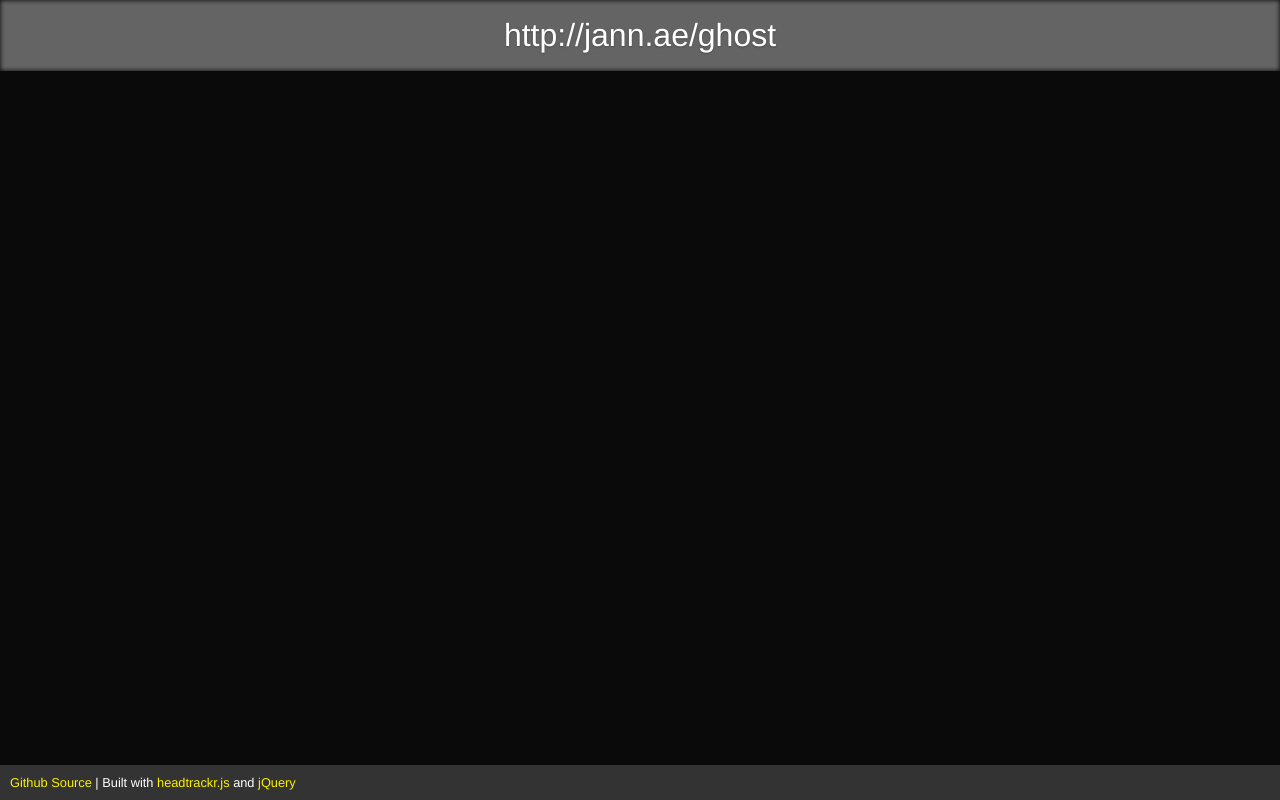
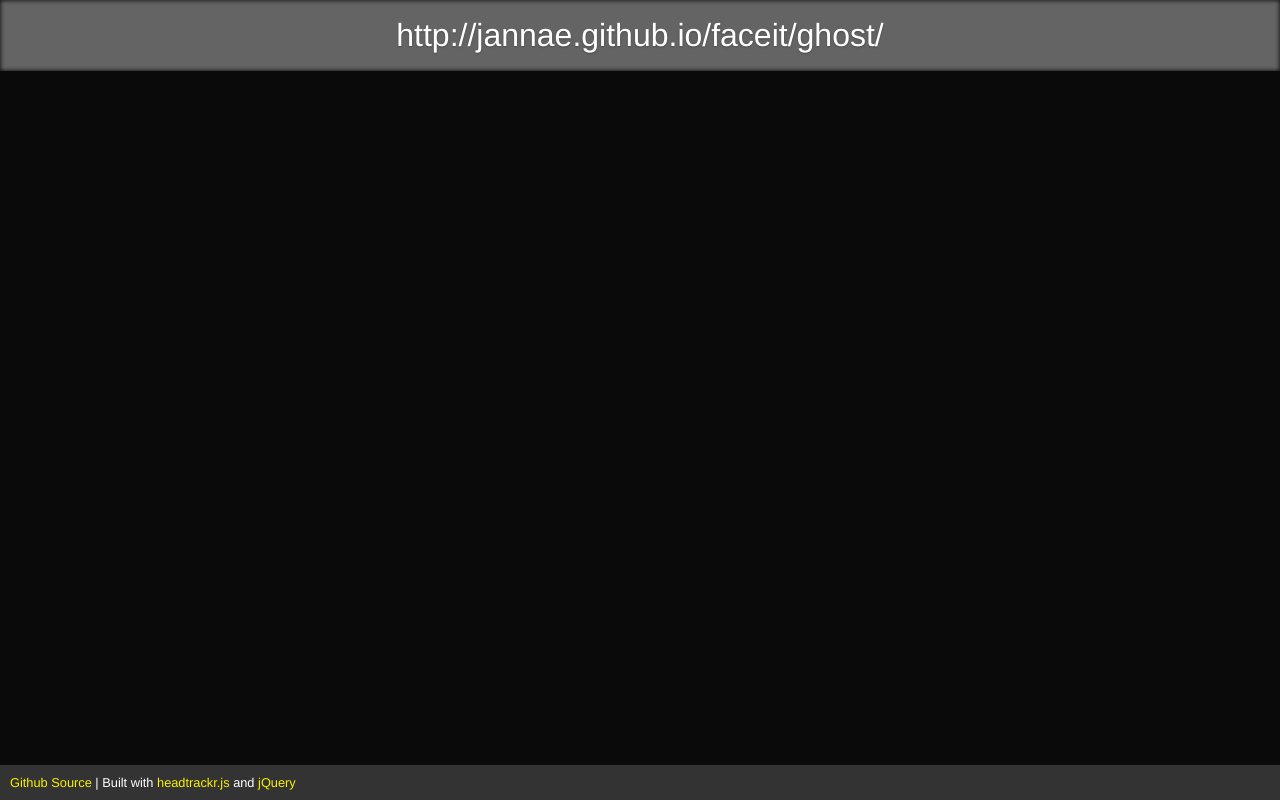
Before and after one commit to jannae/faceit, a plain HTML site: page ghost/index.html in a window 1280 px wide. Drawn offline with nearby package versions, Linux system fonts and the light colour scheme.

Commit message:
Link updates

```diff
--- a/ghost/index.html
+++ b/ghost/index.html
@@ -18,7 +18,7 @@
 
 <body>
     <div id="hdr">
-        <h1>http://jann.ae/ghost</h1>
+        <h1>http://jannae.github.io/faceit/ghost/</h1>
     </div>
     <div id="mainContent">
         <canvas id="canvasIn" width="320" height="240"></canvas>
```
Also changed, not shown: heisenberg/index.html (+1 -1 lines).
